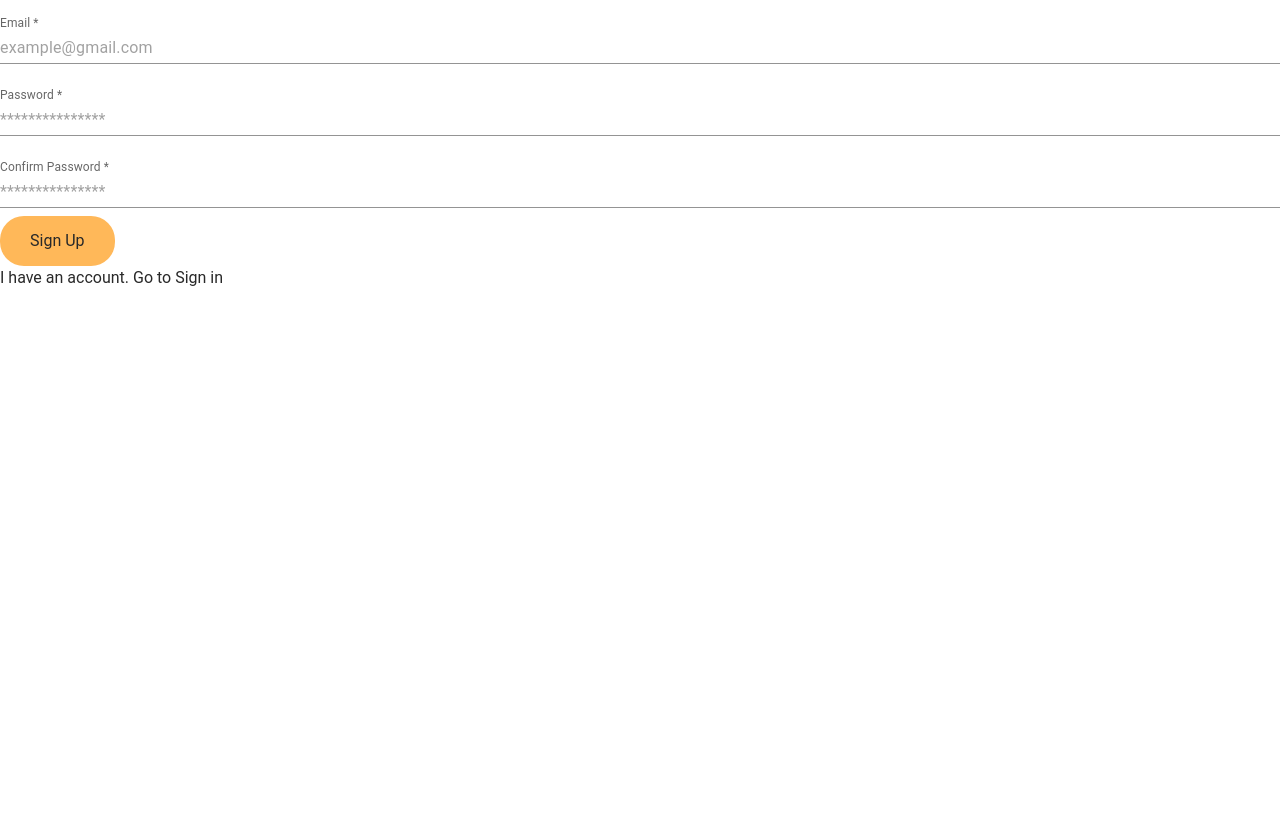
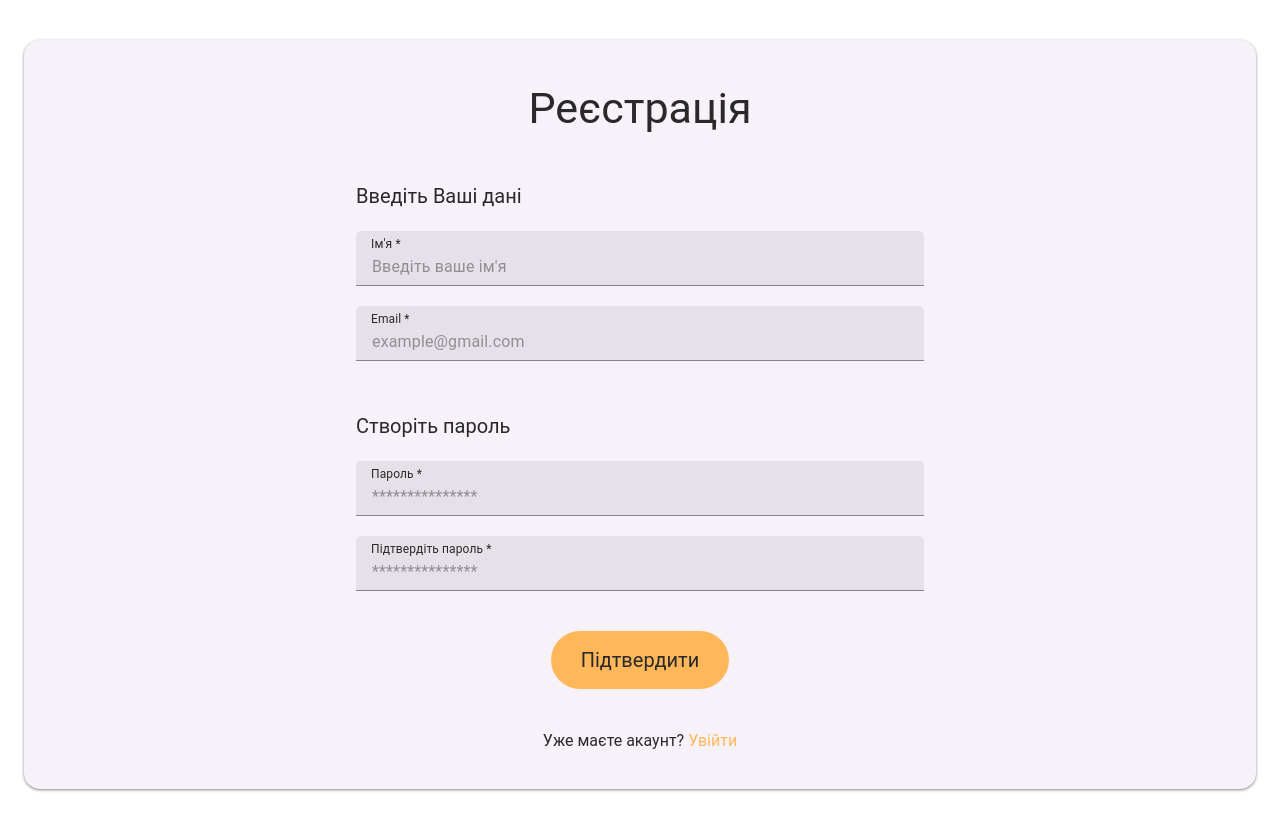
Before and after one commit to tetiana-kozak/restaurant-booking-system, a React (Create React App) app: page /sign-up in a window 1280 px wide. Before the commit the page ends 800 px from the top, so only its background shows below. Built offline with nearby package versions, Linux system fonts and the light colour scheme.

Commit message:
feat: make layout of registration form

```diff
--- a/src/pages/SignUpPage/SignUpPage.tsx
+++ b/src/pages/SignUpPage/SignUpPage.tsx
@@ -1,5 +1,4 @@
 import { Link, useNavigate } from 'react-router-dom'
-import './SignUpPage.scss'
 import { Form, Formik } from 'formik'
 import TextInput from 'shared/inputs/TextInputs/TextInput'
 import PasswordInput from 'shared/inputs/PasswordInput/PasswordInput'
@@ -7,6 +6,9 @@ import RegisterButton from 'pages/SignInPage/RegisterButton/RegisterButton'
 import { configureAxios } from 'shared/axios/configureAxios'
 import { UserSignUpType } from 'pages/SignUpPage/signUpEntity'
 import { signUpSchema } from './signUpSchema'
+import VisitorBackgroundContainer from 'shared/containers/VisitorBackgroundContainer/VisitorBackgroundContainer'
+import ButtonTFMain from 'shared/buttons/ButtonTFMain/ButtonTFMain'
+import VisitorPageTitle from 'shared/typography/VisitorPageTitle'
 
 type Props = {}
 
@@ -34,10 +36,11 @@ const SignUpPage = (props: Props) => {
   }
 
   return (
-    <div className="form-container">
-      <div>
+    <div className="mx-0 my-0 h-full  md:mx-24 md:my-40">
+      <VisitorBackgroundContainer>
         <Formik
           initialValues={{
+            name: '',
             email: '',
             password: '',
             confirmedPassword: '',
@@ -48,37 +51,60 @@ const SignUpPage = (props: Props) => {
           }}
         >
           <Form>
+            <div className="max-w-568 m-auto py-36 px-16 md:px-0  flex flex-col gap-40">
+              <VisitorPageTitle>Реєстрація</VisitorPageTitle>
+
+              <div className="inputs-standard flex flex-col gap-50">
+                <div className="flex flex-col gap-20">
+                  <p className=" text-normal md:text-p">Введіть Ваші дані</p>
+                  <TextInput
+                    name={'name'}
+                    id={'name-input'}
+                    label={"Ім'я *"}
+                    placeholder={"Введіть ваше ім'я"}
+                  />
+
                   <TextInput
                     name={'email'}
                     id={'email-input'}
                     label={'Email *'}
                     placeholder={'example@gmail.com'}
                   />
+                </div>
+
+                <div className="flex flex-col gap-20">
+                  <p className=" text-normal md:text-p">Створіть пароль</p>
 
                   <PasswordInput
                     name={'password'}
                     id={'password-input'}
-              label={'Password *'}
+                    label={'Пароль *'}
                     placeholder={'***************'}
                   />
 
                   <PasswordInput
                     name={'confirmedPassword'}
                     id={'confirmed-password-input'}
-              label={'Confirm Password *'}
+                    label={'Підтвердіть пароль *'}
                     placeholder={'***************'}
                   />
+                </div>
+              </div>
 
-            <RegisterButton>Sign Up</RegisterButton>
-          </Form>
-        </Formik>
-        <p className="account-message">
-          I have an account.
-          <span>
-            <Link to={'/sign-in'}> Go to Sign in</Link>
+              <div className=" flex flex-col items-center">
+                <ButtonTFMain label="Підтвердити" />
+              </div>
+
+              <p className="text-center ">
+                Уже маєте акаунт?
+                <span className=" text-button-primary hover:text-hover-btn-primary">
+                  <Link to={'/sign-in'}> Увійти</Link>
                 </span>
               </p>
             </div>
+          </Form>
+        </Formik>
+      </VisitorBackgroundContainer>
     </div>
   )
 }
--- a/src/pages/SignUpPage/signUpEntity.ts
+++ b/src/pages/SignUpPage/signUpEntity.ts
@@ -1,4 +1,5 @@
 export type UserSignUpType = {
+  name: string
   email: string
   password: string
   confirmedPassword: string
--- a/src/pages/SignUpPage/signUpSchema.ts
+++ b/src/pages/SignUpPage/signUpSchema.ts
@@ -5,18 +5,21 @@ const emailRulles =
   /^(([^<>()[\]\\.,;:\s@"]+(\.[^<>()[\]\\.,;:\s@"]+)*)|(".+"))@((\[[0-9]{1,3}\.[0-9]{1,3}\.[0-9]{1,3}\.[0-9]{1,3}\])|(([a-zA-Z\-0-9]+\.)+[a-zA-Z]{2,}))$/
 
 export const signUpSchema = Yup.object().shape({
+  name: Yup.string()
+    .min(3, "Ім'я має складатись з мінімум 3 символів!")
+    .required("Це поле є обов'язковим!"),
   email: Yup.string()
     .matches(emailRulles, {
-      message: 'Please, enter a valid email!',
+      message: 'Введено невалідний email!',
     })
-    .required('This field is required!'),
+    .required("Це поле є обов'язковим!"),
   password: Yup.string()
-    .min(3, 'Password must have at least 3 characters!')
-    // .matches(passwordRulles, {
-    //   message: 'Please, create a stronger password!',
-    // })
-    .required('This field is required!'),
+    .min(3, 'Пароль має складатись з мінімум 3 символів!')
+    .matches(passwordRulles, {
+      message: 'Будь ласка, створіть складніший пароль!',
+    })
+    .required("Це поле є обов'язковим!"),
   confirmedPassword: Yup.string()
-    .oneOf([Yup.ref('password'), ''], 'Passwords must match!')
-    .required('This field is required!'),
+    .oneOf([Yup.ref('password'), ''], 'Паролі повинні співпадати!')
+    .required("Це поле є обов'язковим!"),
 })
```
Also changed, not shown: src/pages/SignUpPage/SignUpPage.scss (deleted). Lines whose indentation alone changed are shown as unchanged.
